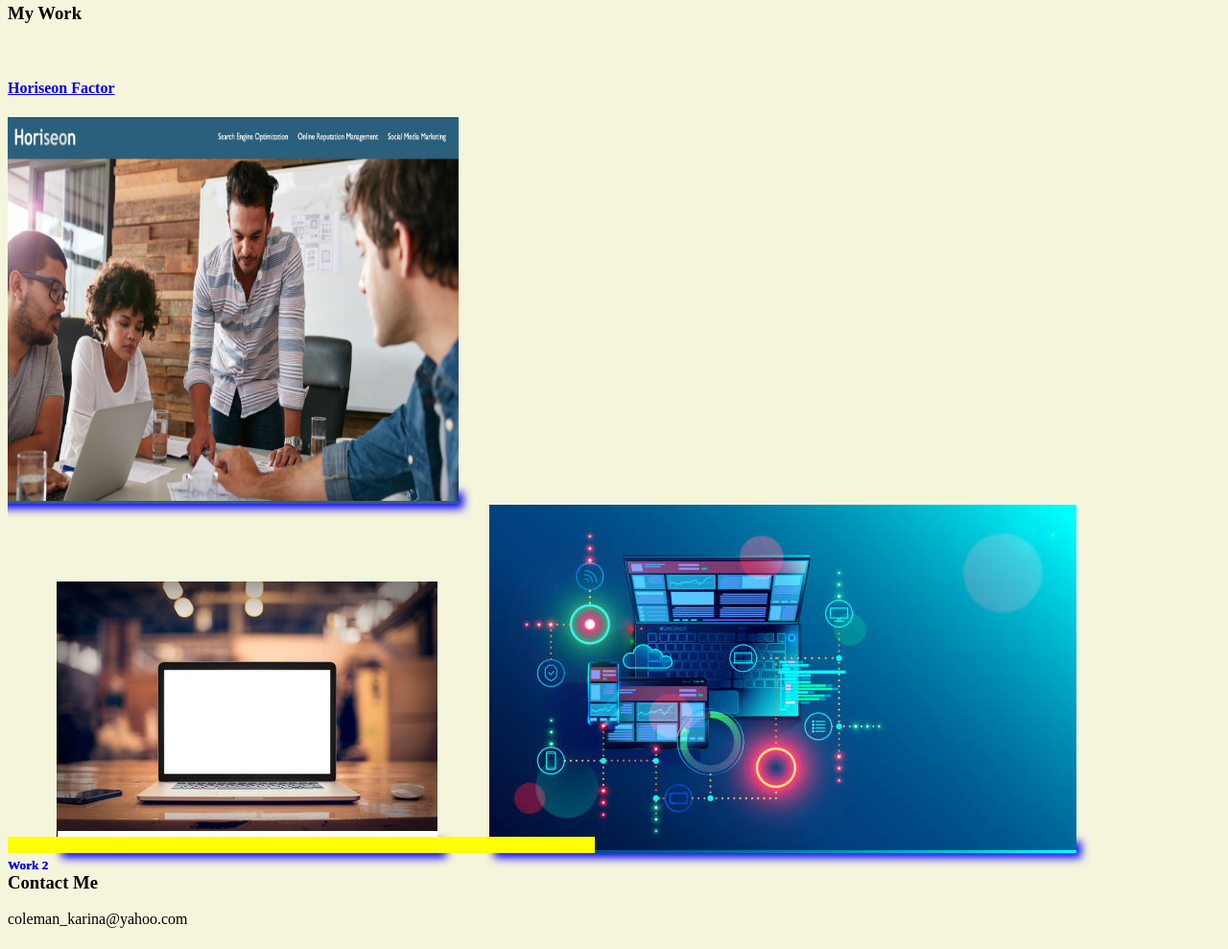
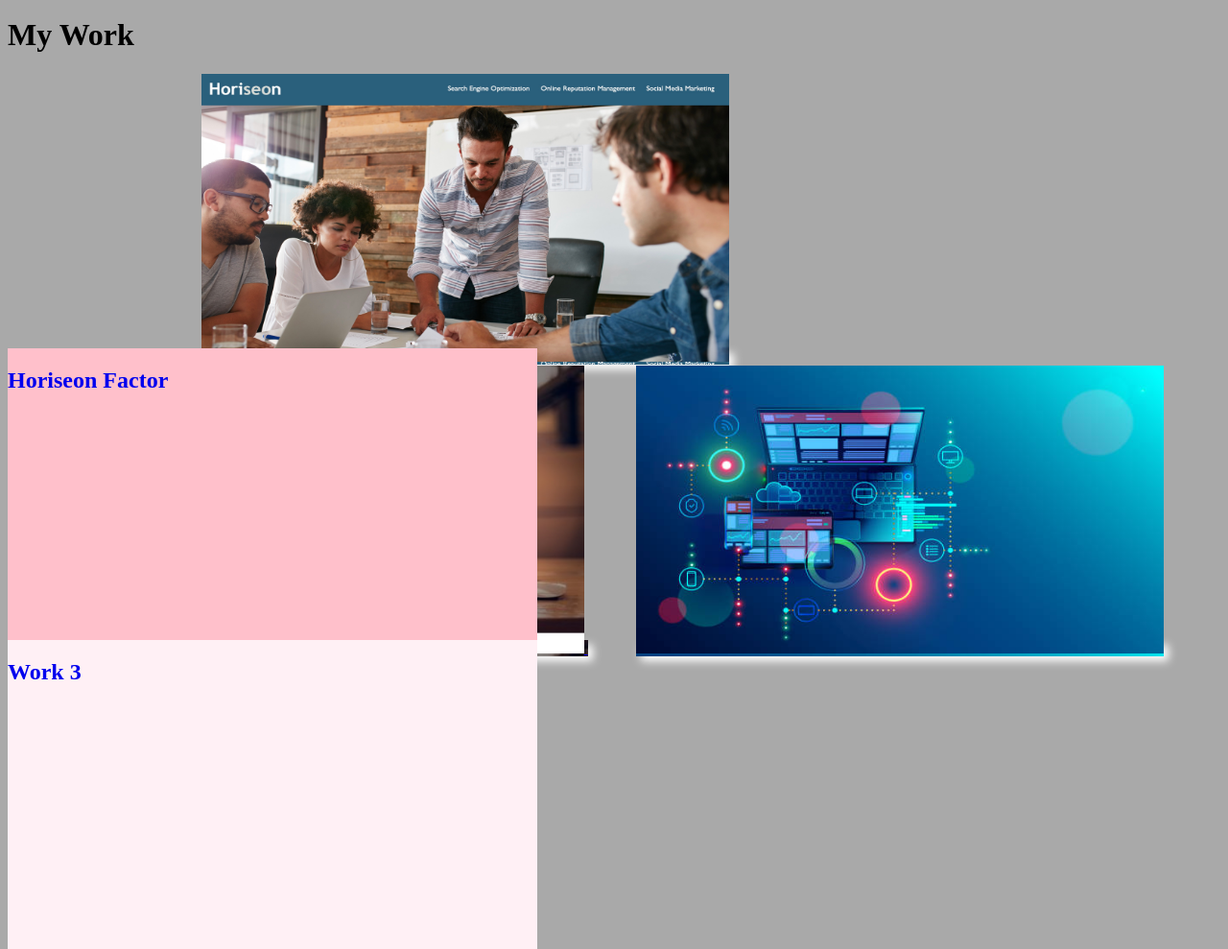
Before and after one commit to williamskarina/weatherdashboard, a plain HTML site: page Desktop/week2-homework-portfolio/index.html in a window 1280 px wide. Shown: the part 613-1602 px from the top of the page at 96% size. Drawn offline with Linux system fonts and the light colour scheme.

Commit message:
first intial commit

```diff
--- a/Desktop/week2-homework-portfolio/hwstyle.css
+++ b/Desktop/week2-homework-portfolio/hwstyle.css
@@ -2,8 +2,8 @@
 header {
     padding: 20px;
     font-family: 'Times New Roman';
-    background-color: pink;
-    color: #ffffff;
+    background-color:white;
+    color: pink;
 }
 header h1 {
     display: inline-block;
@@ -26,7 +26,7 @@ header nav ul li {
 }
 
 body {
-    background-color: beige;
+    background-color: darkgray;
   }
 
 header h2 {
@@ -40,7 +40,7 @@ header h2 {
     height: 40vh;
     background-image: url(./Screen\ Shot\ 2021-07-02\ at\ 8.04.53\ AM.jpg);
     background-size: cover;
-    box-shadow: 5px 5px 10px blue;
+    box-shadow: 5px 5px 10px white;
 }
 
 .mywork2 {
@@ -50,7 +50,7 @@ header h2 {
     background-image: url(./laptop-blank-screen-on-table-260nw-340152863.jpeg);
     background-size: cover;
     margin-bottom: 10px;
-    box-shadow: 5px 5px 10px blue;
+    box-shadow: 5px 5px 10px white;
 }
 
 .mywork3 {
@@ -59,43 +59,48 @@ header h2 {
     margin-left: 4%;
     background-image: url(./istockphoto-1058262630-612x612.jpeg);
     background-position: cover;
-    box-shadow: 5px 5px 10px blue;
+    box-shadow: 5px 5px 10px white;
 }
 
 .overlay1 {
     position: absolute;
-    background: blue;
+    background:pink;
     top: 0px;
-    width: 100%;
-    height: 100%;
+    width: 552px;
+    height: 322px;
     z-index: 1;
     opacity: 1;
-    transition: opacity 2s;
+    transition: opacity 1s;
 }
 
 .overlay2 {
     position: absolute;
-    background: pink;
+    background: peachpuff;
     top: 0px;
-    width: 100%;
-    height: 100%;
+    width: 552px;
+    height: 322px;
     z-index: 1;
     opacity: 1;
-    transition: opacity 2s;
+    transition: opacity 1s;
 }
 
 .overlay3 {
     position: absolute;
-    background: yellow;
+    background: lavenderblush;
     top: 0px;
-    width: 100%;
-    height: 100%;
+    width: 552px;
+    height: 322px;
     z-index: 1;
     opacity: 1;
-    transition: opacity 2s;
+    transition: opacity 1s;
 }
 
 
 div[class*='overlay']:hover {
    opacity: 0;
 }
+
+div[class*='mywork'] {
+    width: 550;
+    height: 300;
+}
--- a/Desktop/week2-homework-portfolio/index.html
+++ b/Desktop/week2-homework-portfolio/index.html
@@ -26,7 +26,7 @@
         </nav>
     </header>
    <div id="About-Me" class="AboutMe">
-        <h2>About Me</h2>
+        <h1>About Me</h1>
         <figure>
             <img src="../week2-homework-portfolio/Screen Shot 2021-05-20 at 7.20.37 PM.jpg" alt="Karina Williams" width="150" height ="240" >
         </figure>
@@ -35,25 +35,25 @@
         </p>
    </div>
    <div id="mywork" class="myWorkcontainer">
-        <h3>My Work</h3>
+        <h1>My Work</h1>
         <div class="myworkdetails">
-                    <a href= "https://williamskarina.github.io/week1-homework-refactor/" class="mywork1"><div class="overlay"><h4>Horiseon Factor</h4></div><img src="../week2-homework-portfolio/Screen Shot 2021-07-02 at 8.04.53 AM.jpg" width="470" height="400"/>
+                    <a href= "https://williamskarina.github.io/week1-homework-refactor/" class="mywork1"><div class="overlay1"><h2>Horiseon Factor</h2></div><img src="../week2-homework-portfolio/Screen Shot 2021-07-02 at 8.04.53 AM.jpg" width="550" height="300"/>
                 </a>
                 <div class="extrawork">
-                    <a href="https://www.google.com/" class="mywork2"><div class="overlay2"> <h5>Work 2</h5>
-                    </div><img src="laptop-blank-screen-on-table-260nw-340152863.jpeg"/>
+                    <a href="https://www.google.com/" class="mywork2"><div class="overlay2"> <h2>Work 2</h2>
+                    </div><img src="laptop-blank-screen-on-table-260nw-340152863.jpeg"width="550" height="300"/>
                 </a>
                     <a href="https://www.yahoo.com/" class="mywork3"><div class="overlay3">
-                        <h5>Work 2</h5>
-                    </div><img src="istockphoto-1058262630-612x612.jpeg"/>
+                        <h2>Work 3</h2>
+                    </div><img src="istockphoto-1058262630-612x612.jpeg" width="550" height="300"/>
                 </a>
                 </div>
             </div>
         </div>
       <div id="Contact-Me" class="Contactme">
-            <h3>Contact Me</h3>
+            <h1>Contact Me</h1>
             <p>
-               coleman_karina@yahoo.com
+               Email: coleman_karina@yahoo.com
             </p>
         </div>
 </body>
```
